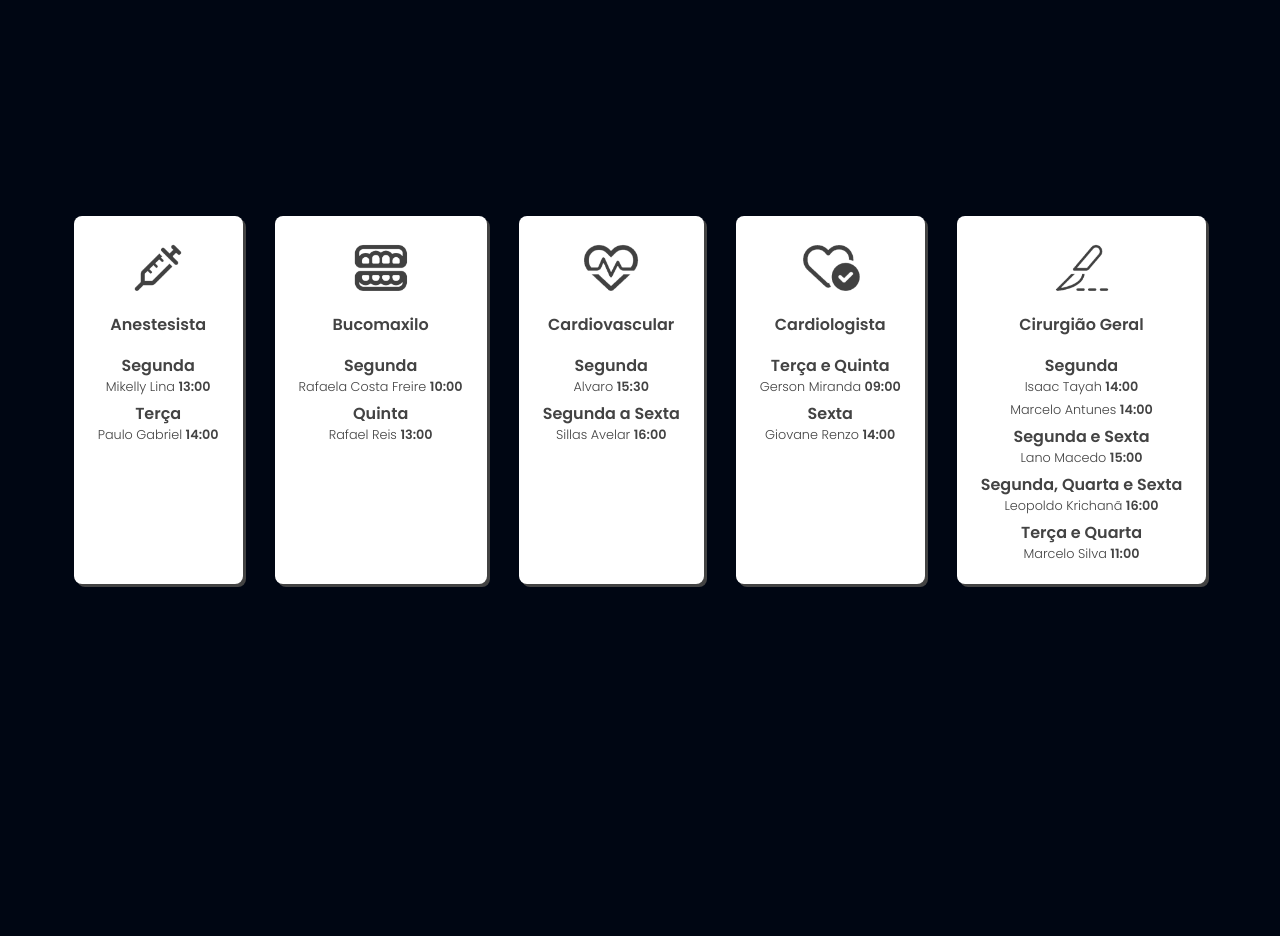
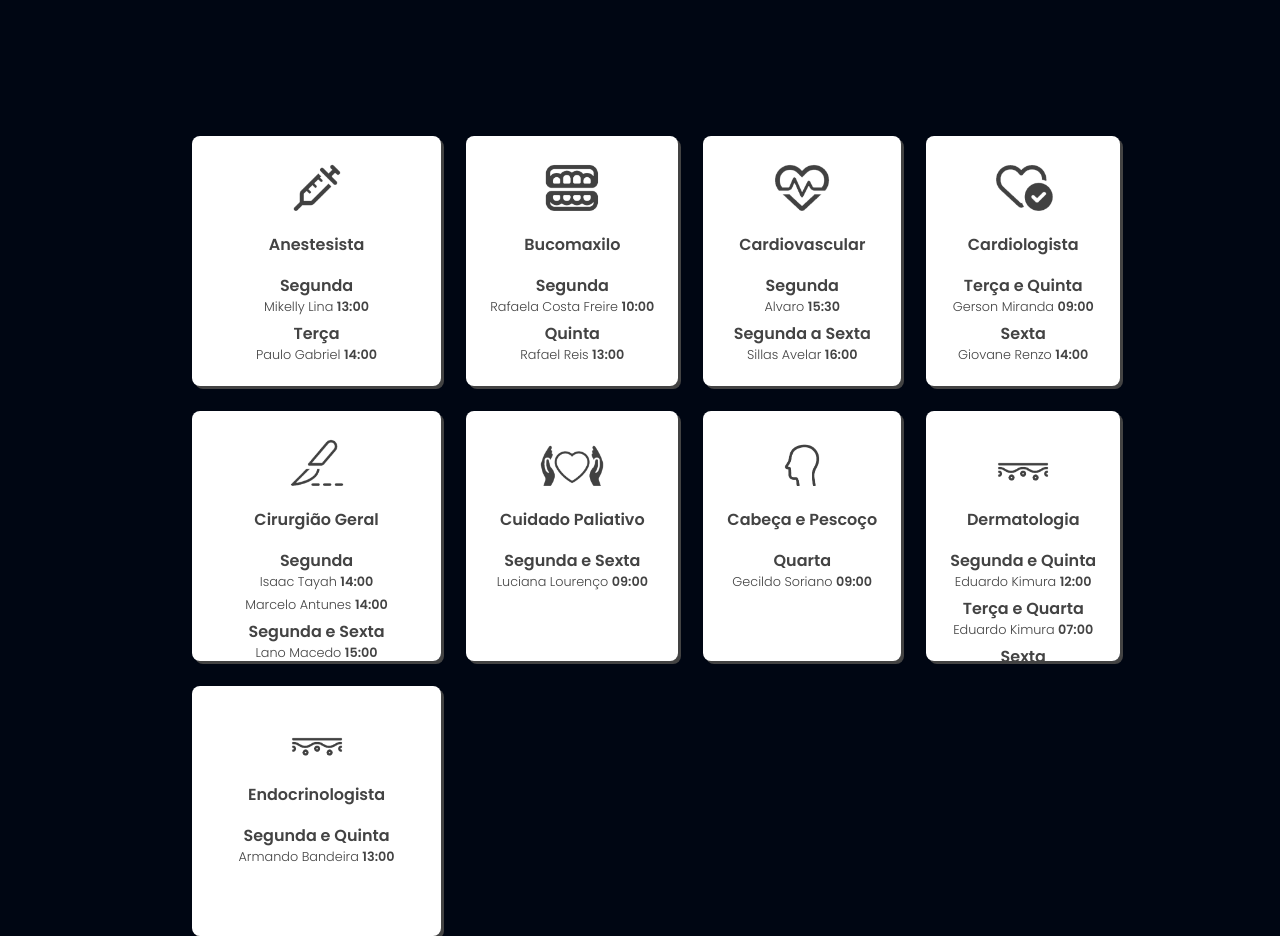
Before and after one commit to jvftw/hospital-portugues-ambulatorio, a plain HTML site: page index.html in a window 1280 px wide. Before the commit the page ends 800 px from the top, so only its background shows below. Drawn offline with Linux system fonts and the light colour scheme.

Commit message:
adding stuff

```diff
--- a/index.html
+++ b/index.html
@@ -67,6 +67,42 @@
             <h4>Terça e Quarta</h4>
             <span>Marcelo Silva   <strong>11:00</strong></span>
         </section>
+        <section class="card">
+            <div class="icon">
+                <img src="assets/paliativo.png" alt="cuidado paliativo">
+            </div>
+            <h3>Cuidado Paliativo</h3>
+            <h4>Segunda e Sexta</h4>
+            <span>Luciana Lourenço  <strong>09:00</strong></span>
+        </section>
+        <section class="card">
+            <div class="icon">
+                <img src="assets/cbc.png" alt="cabeça e pescoço">
+            </div>
+            <h3>Cabeça e Pescoço</h3>
+            <h4>Quarta</h4>
+            <span>Gecildo Soriano  <strong>09:00</strong></span>
+        </section>
+        <section class="card">
+            <div class="icon">
+                <img src="assets/dermato.png" alt="dermato">
+            </div>
+            <h3>Dermatologia</h3>
+            <h4>Segunda e Quinta</h4>
+            <span>Eduardo Kimura  <strong>12:00</strong></span>
+            <h4>Terça e Quarta</h4>
+            <span>Eduardo Kimura  <strong>07:00</strong></span>
+            <h4>Sexta</h4>
+            <span>Eduardo Kimura  <strong>16:00</strong></span>
+        </section>
+        <section class="card">
+            <div class="icon">
+                <img src="assets/dermato.png" alt="dermato">
+            </div>
+            <h3>Endocrinologista</h3>
+            <h4>Segunda e Quinta</h4>
+            <span>Armando Bandeira  <strong>13:00</strong></span>
+        </section>
     </main>
 
 </body>
--- a/style.css
+++ b/style.css
@@ -9,87 +9,96 @@ body {
     background: #000613;
     height: 100vh;
     width: 100%;
-
     display: flex;
     justify-content: center;
     align-items: center;
-
     color: #434343;
-
     font-size: 16px;
+    margin: 1em 1em 1em 1em;
 }
 
 main.cards {
-    display: flex;
-    padding: 32px;
+    display: grid;
+    padding: 30pxpx;
+    grid-template-columns: auto auto auto auto;
+    column-gap: 25px;
+    row-gap: 25px;
+    margin-top: 15em;
+
 }
 
 main.cards section.card {
     display: flex;
+    grid-template-columns: auto auto auto auto;
     flex-direction: column;
     align-items: center;
     text-align: center;
     background: white;
     padding: 1rem 1.5rem;
     border-radius: 8px;
-    max-height: 468px;
-    margin-left: 32px;
+    height: 250px;
+    margin-left: px;
     box-shadow: 3px 3px;
+    overflow: auto;
+    max-width: 250px;
+
 }
 
 main.cards section.card:first-child {
     margin-left: 0;
+    max-width: 250px;
+
 }
 
 main.cards section.card .icon {
     width: 64px;
     height: 64px;
+    max-width: 250px;
+
 }
 
 main.cards section.card img {
     width: 100%;
+    max-width: 250px;
+
 }
 
 main.cards section.card h3 {
     font-size: 100%;
     margin: 16px 0;
+    max-width: 250px;
+
 }
 
 main.cards section.card span {
     font-weight: 300;
-    max-width: 240px;
+    max-width: 250px;
     font-size: 80%;
     margin-bottom: 5px;
 }
 
-main.cards section.card button {
-    padding: 0.5rem 1rem;
-    text-transform: uppercase;
-    border-radius: 32px;
-    border: 0;
-    cursor: pointer;
-    font-size: 80%;
-    font-weight: 500;
-    color: #fff;
-    margin-bottom: 16px 0;
-}
 
-main.cards section.card.contact button {
-    background: linear-gradient(to right, #9F66FF, #DFCBFF);
-}
-main.cards section.card.shop button {
-    background: linear-gradient(to right, #3E8AFF, #BBDEFF);
-}
-main.cards section.card.about button {
-    background: linear-gradient(to right, #FE5F8F, #FFC7D9);
-}
 
-main.cards section.card.contact {
-    box-shadow: 20px 20px 50px -30px #DBC4FF;
-}
-main.cards section.card.shop {
-    box-shadow: 20px 20px 50px -30px #AFD6FF;
-}
-main.cards section.card.about {
-    box-shadow: 20px 20px 50px -30px #FFC1D5;
-}
+/* width */
+::-webkit-scrollbar {
+    width: 10px;
+    border-radius: 8px;
+  }
+
+  /* Track */
+  ::-webkit-scrollbar-track {
+    background: #f1f1f1;
+    border-radius: 8px;
+  }
+
+  /* Handle */
+  ::-webkit-scrollbar-thumb {
+    background: #888;
+    border-radius: 8px;
+  }
+
+  /* Handle on hover */
+  ::-webkit-scrollbar-thumb:hover {
+    background: #555;
+    border-radius: 8px;
+  }
```
Also changed, not shown: assets/cbc.png (added), assets/dermato.png (added), assets/paliativo.png (added), 1 other file.
